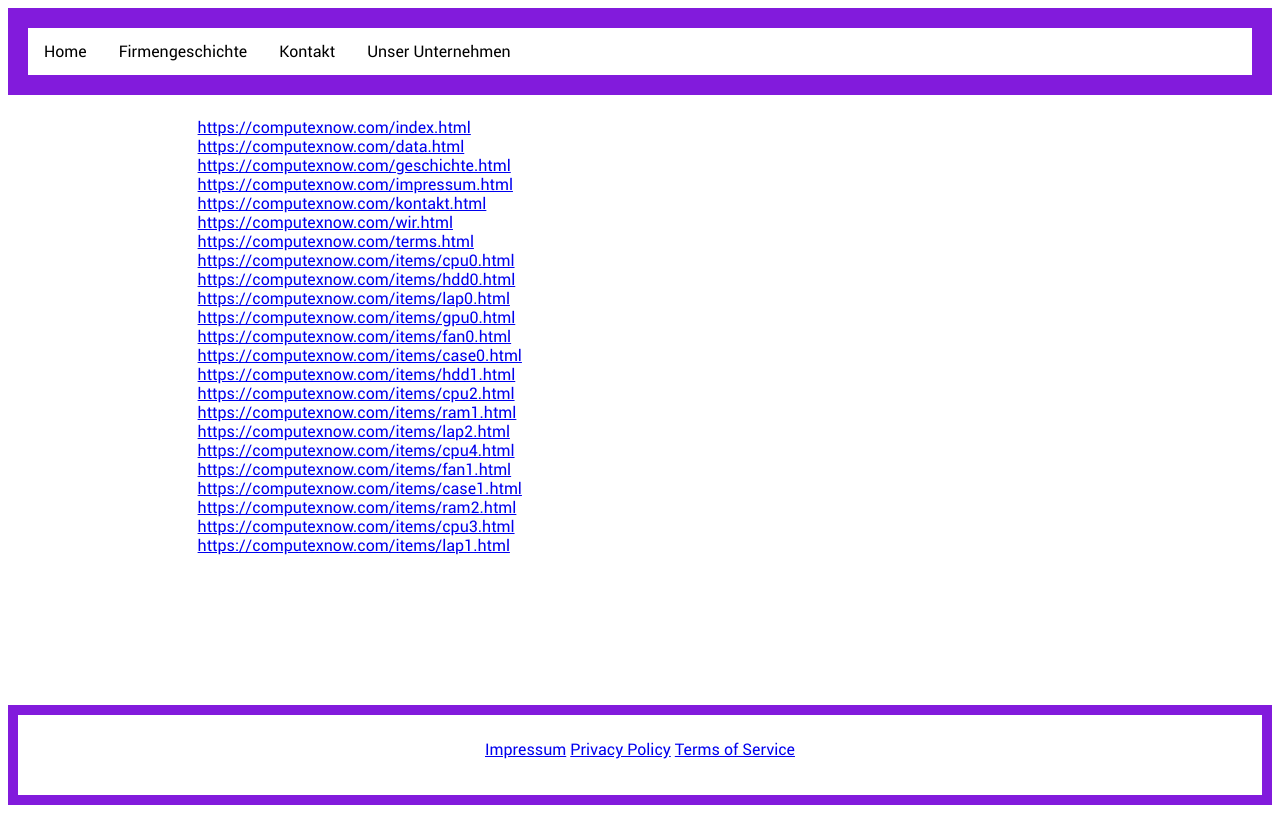
After one commit to Nickwasused/Computex, a PHP site: page /sitemap.html in a window 1280 px wide. The commit adds this page. Run offline with PHP 8.4, Linux system fonts and the light colour scheme.

Commit message:
--seo stuff
--added alt tag info for index.html
--changed highlight color for text
--added "human" sitemap

```diff
--- a/basic.css
+++ b/basic.css
@@ -21,6 +21,16 @@ html {
 
 .spacer {
 	padding-bottom : 0px;
+}
+
+::-moz-selection { /* Code for Firefox */
+  color: white;
+  background: #821bcd;
+}
+
+::selection {
+  color: white;
+  background: #821bcd;
 }
 
 ul {
--- /dev/null
+++ b/robots.txt
@@ -0,0 +1,2 @@
+User-agent: *
+Disallow:
--- /dev/null
+++ b/sitemap.html
@@ -0,0 +1,71 @@
+<!DOCTYPE html>
+<html lang="de">
+<head>
+	<title>Computex</title>
+	<meta charset="utf-8">
+	<meta name="viewport" content="width=device-width,initial-scale=1">
+	<meta name="description" content="Computex eine Computer Firma">
+	<meta name="keywords" content="Gmbh, Computex">
+	<link rel="author" href="https://bbs-old.de" />
+	<link rel="canonical" href="https://computexnow.com" />
+	<meta name="twitter:card" content="Computex eine Computer Firma">
+	<meta name="twitter:url" content="https://computexnow.com">
+	<meta name="twitter:title" content="Computex">
+	<meta name="twitter:description" content="Computex eine moderne Firma">
+	<meta name="twitter:image" content="favicon.png">
+	<link rel="apple-touch-icon" sizes="180x180" href="fav/apple-touch-icon.png">
+	<link rel="icon" type="image/png" sizes="32x32" href="fav/favicon-32x32.png">
+	<link rel="icon" type="image/png" sizes="194x194" href="fav/favicon-194x194.png">
+	<link rel="icon" type="image/png" sizes="192x192" href="fav/android-chrome-192x192.png">
+	<link rel="icon" type="image/png" sizes="16x16" href="fav/favicon-16x16.png">
+	<link rel="manifest" href="fav/site.webmanifest">
+	<link rel="mask-icon" href="fav/safari-pinned-tab.svg" color="#5bbad5">
+	<link rel="shortcut icon" href="fav/favicon.ico">
+	<meta name="msapplication-TileColor" content="#b91d47">
+	<meta name="msapplication-TileImage" content="fav/mstile-144x144.png">
+	<meta name="msapplication-config" content="fav/browserconfig.xml">
+	<meta name="theme-color" content="#ffffff">
+	<link type="text/css" rel="stylesheet" href="basic.css">
+	<link type="text/css" rel="stylesheet" href="gallery.css">
+</head>
+<body>
+	<div class="grid">
+		<div class="A">
+			<ul>
+				<li><a href=".">Home</a></li>
+				<li><a href="geschichte.html">Firmengeschichte</a></li>
+				<li><a href="kontakt.html">Kontakt</a></li>
+				<li><a href="wir.html">Unser Unternehmen</a></li>
+			</ul>
+		</div>
+		<div class="B"></div>
+		<div class="C">
+			<a href="https://computexnow.com/index.html" target="_blank">https://computexnow.com/index.html</a><br>
+			<a href="https://computexnow.com/data.html" target="_blank">https://computexnow.com/data.html</a><br>
+			<a href="https://computexnow.com/geschichte.html" target="_blank">https://computexnow.com/geschichte.html</a><br>
+			<a href="https://computexnow.com/impressum.html" target="_blank">https://computexnow.com/impressum.html</a><br>
+			<a href="https://computexnow.com/kontakt.html" target="_blank">https://computexnow.com/kontakt.html</a><br>
+			<a href="https://computexnow.com/wir.html" target="_blank">https://computexnow.com/wir.html</a><br>
+			<a href="https://computexnow.com/terms.html" target="_blank">https://computexnow.com/terms.html</a><br>
+			<a href="https://computexnow.com/items/cpu0.html" target="_blank">https://computexnow.com/items/cpu0.html</a><br>
+			<a href="https://computexnow.com/items/hdd0.html" target="_blank">https://computexnow.com/items/hdd0.html</a><br>
+			<a href="https://computexnow.com/items/lap0.html" target="_blank">https://computexnow.com/items/lap0.html</a><br>
+			<a href="https://computexnow.com/items/gpu0.html" target="_blank">https://computexnow.com/items/gpu0.html</a><br>
+			<a href="https://computexnow.com/items/fan0.html" target="_blank">https://computexnow.com/items/fan0.html</a><br>
+			<a href="https://computexnow.com/items/case0.html" target="_blank">https://computexnow.com/items/case0.html</a><br>
+			<a href="https://computexnow.com/items/hdd1.html" target="_blank">https://computexnow.com/items/hdd1.html</a><br>
+			<a href="https://computexnow.com/items/cpu2.html" target="_blank">https://computexnow.com/items/cpu2.html</a><br>
+			<a href="https://computexnow.com/items/ram1.html" target="_blank">https://computexnow.com/items/ram1.html</a><br>
+			<a href="https://computexnow.com/items/lap2.html" target="_blank">https://computexnow.com/items/lap2.html</a><br>
+			<a href="https://computexnow.com/items/cpu4.html" target="_blank">https://computexnow.com/items/cpu4.html</a><br>
+			<a href="https://computexnow.com/items/fan1.html" target="_blank">https://computexnow.com/items/fan1.html</a><br>
+			<a href="https://computexnow.com/items/case1.html" target="_blank">https://computexnow.com/items/case1.html</a><br>
+			<a href="https://computexnow.com/items/ram2.html" target="_blank">https://computexnow.com/items/ram2.html</a><br>
+			<a href="https://computexnow.com/items/cpu3.html" target="_blank">https://computexnow.com/items/cpu3.html</a><br>
+			<a href="https://computexnow.com/items/lap1.html" target="_blank">https://computexnow.com/items/lap1.html</a><br>
+		</div>
+		<div class="D"><div id=center><a href="impressum.html" target="_blank">Impressum</a>   <a href="data.html" target="_blank">Privacy Policy</a>   <a href="terms.html" target="_blank">Terms of Service</a></div></div>
+	</div>
+</body>
+<div class="spacer"></div>
+</html>
```
Also changed, not shown: index.html (+16 -16 lines), items/basic.css (+10 -0 lines).
